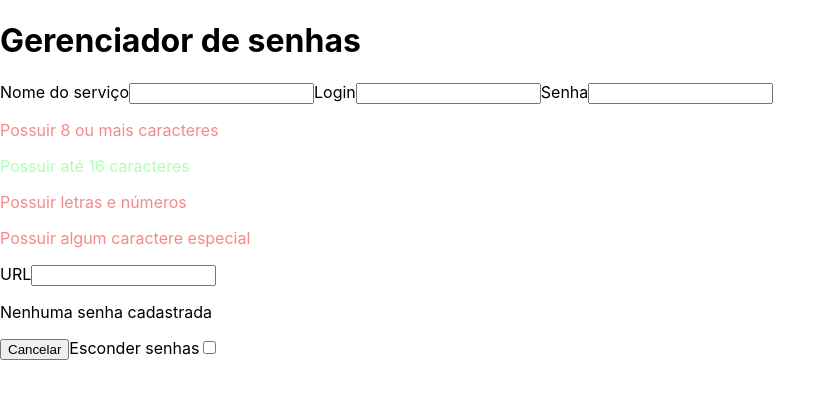
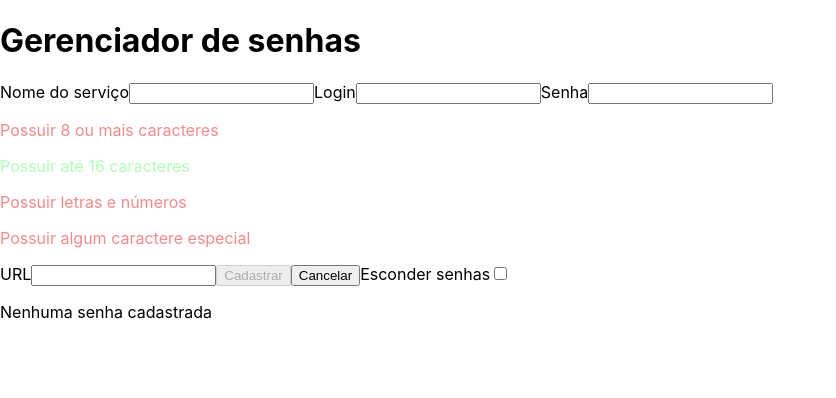
Before and after one commit to leandro-bcamargo/password-manager, a React (Vite) app: page / in a window 1280 px wide. Both pictures are taken after a click on the button "Cadastrar nova senha". Shown: the top 398 px of the page, without its empty margins (0-836 px from the left). Built offline with nearby package versions, Linux system fonts and the light colour scheme.

Commit message:
Create Services component, elevate the correspondent state, do some refactoring

```diff
--- a/src/App.tsx
+++ b/src/App.tsx
@@ -1,10 +1,15 @@
 import React, { useState } from 'react';
 import './App.css';
 import Form from './components/Form';
+import Services from './components/Services';
+import { FormData } from './types/FormData';
 
 function App() {
   const [registerBtnVisiblity, setRegisterBtnVisibility] = useState(true);
   const [formVisibility, setFormVisibility] = useState(false);
+  const [showSuccessRegisteredMsg, setShowSuccessRegisteredMsg] = useState(false);
+  const [services, setServices] = useState<FormData[]>([]);
+  const [hidePasswords, setHidePasswords] = useState(false);
 
   function handleRegister() {
     setRegisterBtnVisibility(false);
@@ -20,6 +25,13 @@ function App() {
     const { name } = e.currentTarget;
     if (name === 'register') handleRegister();
     if (name === 'cancel') handleCancel();
+    setShowSuccessRegisteredMsg(false);
+  }
+
+  function handleRemove(e: React.MouseEvent<HTMLButtonElement>) {
+    const { name } = e.currentTarget;
+    setServices((prevServices) => prevServices
+      .filter((service) => service.serviceName !== name));
   }
 
   return (
@@ -27,7 +39,21 @@ function App() {
       <h1>Gerenciador de senhas</h1>
       {registerBtnVisiblity
       && <button name="register" onClick={ handleClick }>Cadastrar nova senha</button>}
-      {formVisibility && <Form handleClick={ handleClick } />}
+      {formVisibility
+      && <Form
+        handleClick={ handleClick }
+        setFormVisibility={ setFormVisibility }
+        setShowSuccessRegisteredMsg={ setShowSuccessRegisteredMsg }
+        setRegisterBtnVisibility={ setRegisterBtnVisibility }
+        setServices={ setServices }
+        setHidePasswords={ setHidePasswords }
+      />}
+      {showSuccessRegisteredMsg && <p>Senha cadastrada com sucesso!</p>}
+      <Services
+        services={ services }
+        handleRemove={ handleRemove }
+        hidePasswords={ hidePasswords }
+      />
     </>
   );
 }
--- a/src/components/Form.tsx
+++ b/src/components/Form.tsx
@@ -1,14 +1,13 @@
 import React, { useEffect, useState } from 'react';
+import { FormData } from '../types/FormData';
 
 type FormProps = {
   handleClick: (e: React.MouseEvent<HTMLButtonElement>) => void;
-};
-
-export type FormData = {
-  serviceName: string,
-  login: string,
-  password: string,
-  url: string,
+  setFormVisibility: React.Dispatch<React.SetStateAction<boolean>>;
+  setShowSuccessRegisteredMsg: React.Dispatch<React.SetStateAction<boolean>>;
+  setRegisterBtnVisibility: React.Dispatch<React.SetStateAction<boolean>>;
+  setServices: React.Dispatch<React.SetStateAction<FormData[]>>;
+  setHidePasswords: React.Dispatch<React.SetStateAction<boolean>>;
 };
 
 export type FormErrors = {
@@ -20,9 +19,11 @@ export type FormErrors = {
 
 export type SetFormErrors = React.Dispatch<React.SetStateAction<FormErrors>>;
 
-export default function Form({ handleClick }: FormProps) {
-  const [services, setServices] = useState<FormData[]>([]);
-
+export default function Form({ handleClick,
+  setFormVisibility, setShowSuccessRegisteredMsg,
+  setRegisterBtnVisibility,
+  setServices,
+  setHidePasswords }: FormProps) {
   const [formData, setFormData] = useState({
     serviceName: '',
     login: '',
@@ -31,8 +32,6 @@ export default function Form({ handleClick }: FormProps) {
   });
 
   const [isFormValid, setIsFormValid] = useState(false);
-
-  const [hidePasswords, setHidePasswords] = useState(false);
 
   const INVALID_PASSWORD_CLASS = 'invalid-password-check';
   const VALID_PASSWORD_CLASS = 'valid-password-check';
@@ -90,18 +89,9 @@ export default function Form({ handleClick }: FormProps) {
   function handleSubmit(e: React.FormEvent<HTMLFormElement>) {
     e.preventDefault();
     setServices((prevServices) => [...prevServices, { ...formData }]);
-    setFormData({
-      serviceName: '',
-      login: '',
-      password: '',
-      url: '',
-    });
-  }
-
-  function handleRemove(e: React.MouseEvent<HTMLButtonElement>) {
-    const { name } = e.currentTarget;
-    setServices((prevServices) => prevServices
-      .filter((service) => service.serviceName !== name));
+    setShowSuccessRegisteredMsg(true);
+    setFormVisibility(false);
+    setRegisterBtnVisibility(true);
   }
 
   function handleHidePass() {
@@ -146,34 +136,15 @@ export default function Form({ handleClick }: FormProps) {
         type="text"
         id="url"
       />
-      {isFormValid
-      && (
       <button
         name="register"
         type="submit"
         onClick={ handleClick }
+        disabled={ !isFormValid }
       >
         Cadastrar
-        </button>)}
+      </button>
 
-      {services.length === 0
-        ? <p>Nenhuma senha cadastrada</p>
-        : services.map((service, i) => {
-          return (
-            <div key={ i }>
-              <a href={ service.url }>{service.serviceName}</a>
-              <p>{service.login}</p>
-              <p>{hidePasswords ? '******' : service.password}</p>
-              <button
-                data-testid="remove-btn"
-                onClick={ handleRemove }
-                name={ service.serviceName }
-              >
-                Remover
-              </button>
-            </div>
-          );
-        })}
       <button name="cancel" onClick={ handleClick }>Cancelar</button>
       <label htmlFor="hide-passwords">Esconder senhas</label>
       <input
--- /dev/null
+++ b/src/components/Services.tsx
@@ -0,0 +1,35 @@
+import React from 'react';
+import { FormData } from '../types/FormData';
+
+export type ServicesProps = {
+  services: FormData[];
+  handleRemove: HandleRemove;
+  hidePasswords: boolean;
+};
+export type HandleRemove = (e: React.MouseEvent<HTMLButtonElement>) => void;
+
+export default function Services({ services, handleRemove, hidePasswords }:
+ServicesProps) {
+  return (
+    <div>
+      {services.length === 0
+        ? <p>Nenhuma senha cadastrada</p>
+        : services.map((service, i) => {
+          return (
+            <div key={ i }>
+              <a href={ service.url }>{service.serviceName}</a>
+              <p>{service.login}</p>
+              <p>{hidePasswords ? '******' : service.password}</p>
+              <button
+                data-testid="remove-btn"
+                onClick={ handleRemove }
+                name={ service.serviceName }
+              >
+                Remover
+              </button>
+            </div>
+          );
+        })}
+    </div>
+  );
+}
--- /dev/null
+++ b/src/types/FormData.ts
@@ -0,0 +1,6 @@
+export type FormData = {
+  serviceName: string,
+  login: string,
+  password: string,
+  url: string,
+};
```
Lines whose indentation alone changed are shown as unchanged.
